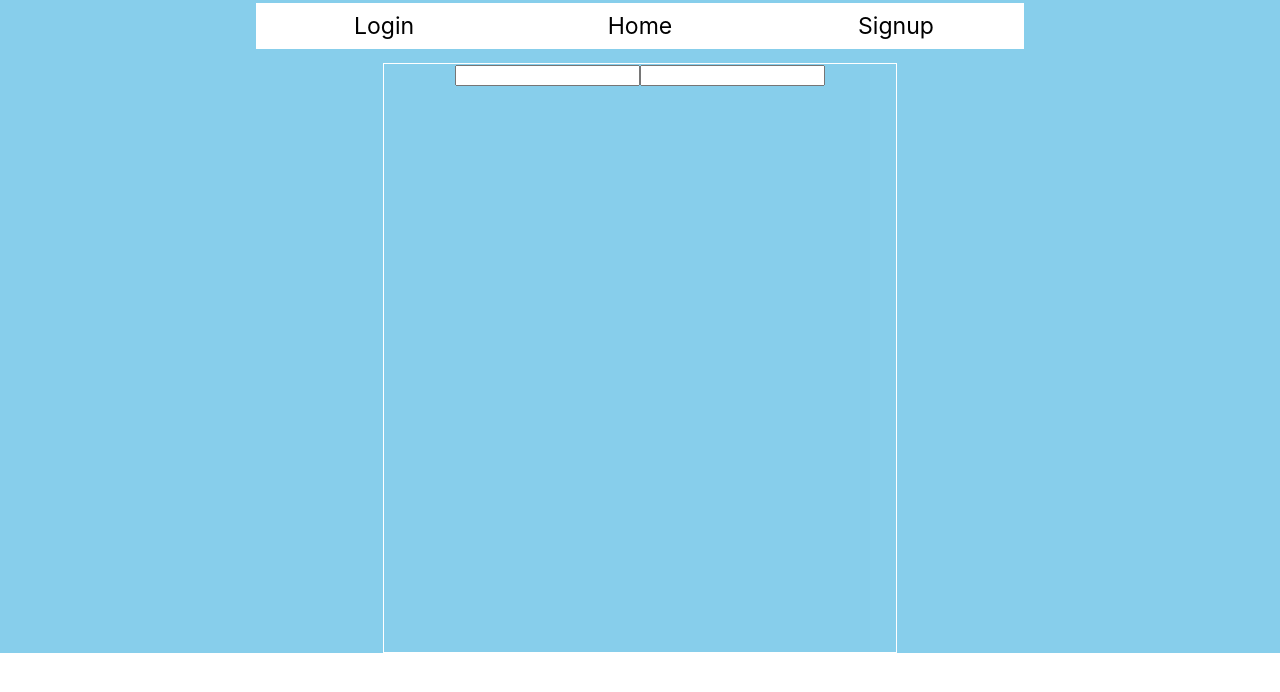
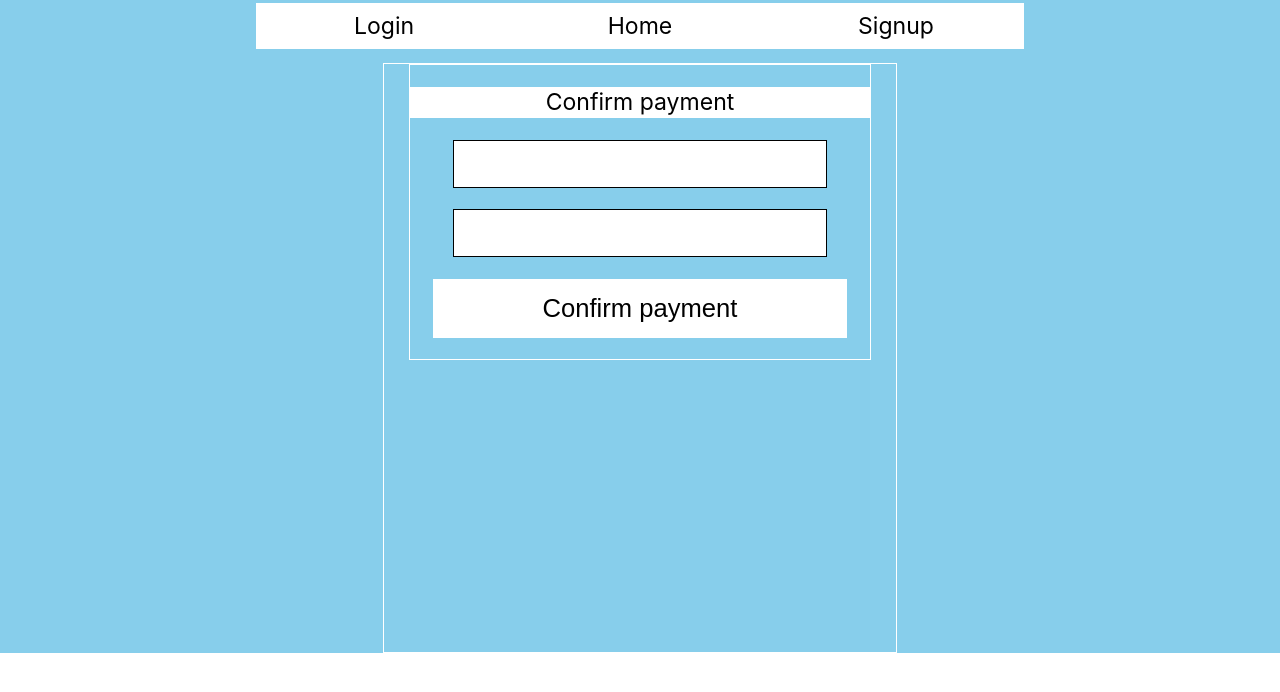
Before and after one commit to MokuaEnock/daraja, a React (Create React App) app: page / in a window 1280 px wide. Shown: the top 692 px of the page. Built offline with nearby package versions, Linux system fonts and the light colour scheme.

Commit message:
add submit payment

```diff
--- a/src/Main.js
+++ b/src/Main.js
@@ -6,7 +6,8 @@ export default function Main() {
 
   return (
     <main>
-      <from>
+      <form>
+        <span>Confirm payment</span>
         <input
           type="number"
           value={phone}
@@ -17,7 +18,9 @@ export default function Main() {
           value={total}
           onChange={(e) => setTotal(e.target.value)}
         />
-      </from>
+
+        <button type="submit">Confirm payment</button>
+      </form>
     </main>
   );
 }
```
